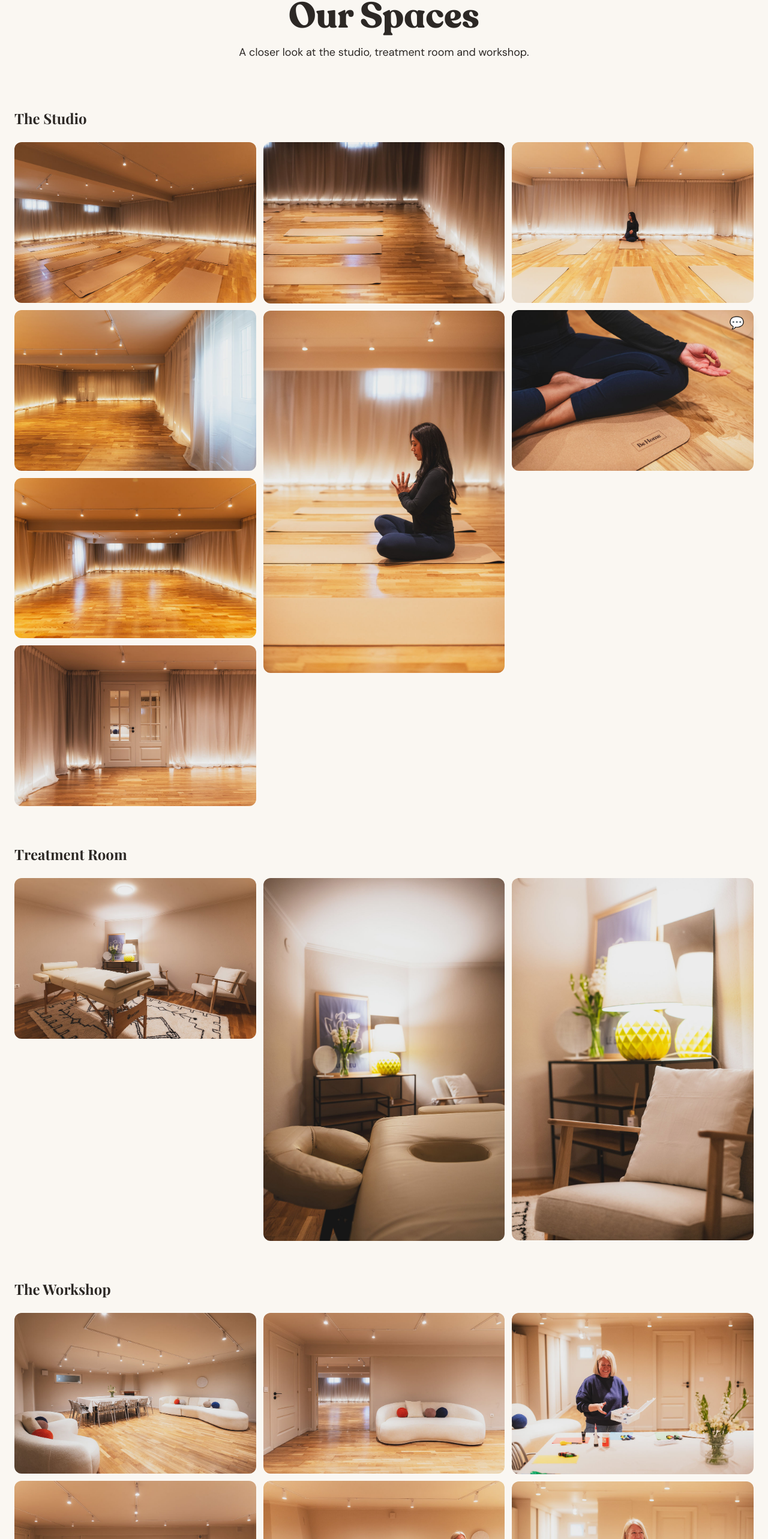
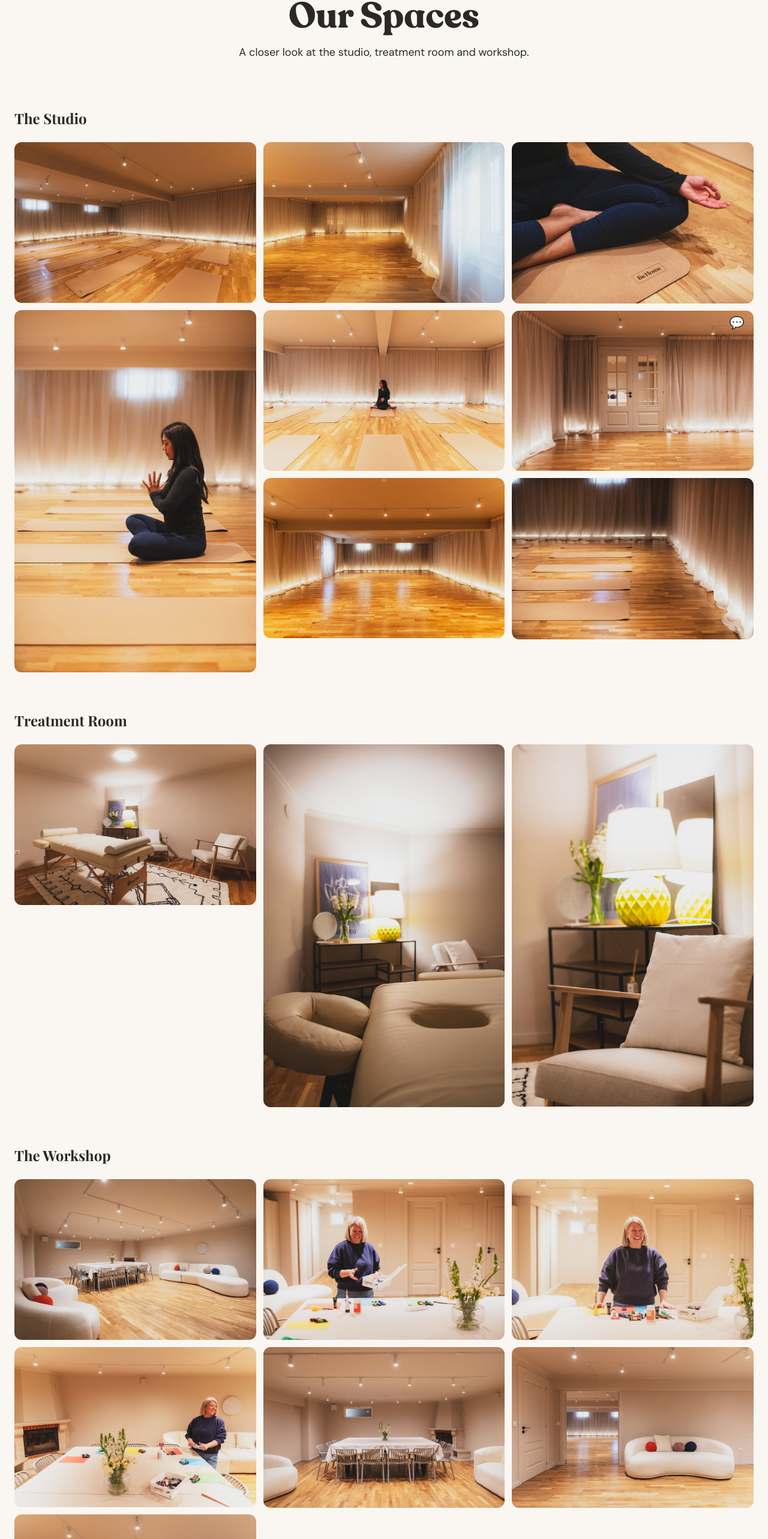
Before and after one commit to lisabarksfield/be-home, a Next.js app: page /gallery in a window 1280 px wide. Shown: the part 210-2776 px from the top of the page at 60% size. Built offline with nearby package versions, Linux system fonts and the light colour scheme.

Commit message:
Fix Eliza image crop; interleave people and space shots in gallery
- Eliza practitioners card: objectPosition center 15% → center 25% to show face
- Gallery: alternate room and people shots in Studio and Workshop sections

Co-Authored-By: Claude Sonnet 4.6 <noreply@anthropic.com>

```diff
--- a/app/(public)/gallery/page.tsx
+++ b/app/(public)/gallery/page.tsx
@@ -10,13 +10,13 @@ const rooms: { label: string; images: GalleryImage[] }[] = [
     label: "The Studio",
     images: [
       { src: "/studio/studio-1.jpg", alt: "The Studio — yoga mats laid out" },
+      { src: "/studio/studio-6.jpg", alt: "The Studio — practitioner meditating" },
       { src: "/studio/studio-2.jpg", alt: "The Studio — sheer curtains and warm light" },
+      { src: "/studio/studio-7.jpg", alt: "The Studio — practitioner seated in full room" },
       { src: "/studio/studio-3.jpg", alt: "The Studio — full width view" },
+      { src: "/studio/studio-8.jpg", alt: "The Studio — Be Home cork mat detail" },
       { src: "/studio/studio-4.jpg", alt: "The Studio — entrance doors with curtains" },
       { src: "/studio/studio-5.jpg", alt: "The Studio — yoga mats at floor level" },
-      { src: "/studio/studio-6.jpg", alt: "The Studio — practitioner meditating" },
-      { src: "/studio/studio-7.jpg", alt: "The Studio — practitioner seated in full room" },
-      { src: "/studio/studio-8.jpg", alt: "The Studio — Be Home cork mat detail" },
     ],
   },
   {
@@ -31,12 +31,12 @@ const rooms: { label: string; images: GalleryImage[] }[] = [
     label: "The Workshop",
     images: [
       { src: "/workshop/workshop-1.jpg", alt: "The Workshop — dining table and sofas" },
+      { src: "/workshop/workshop-5.jpg", alt: "The Workshop — craft workshop session" },
       { src: "/workshop/workshop-2.jpg", alt: "The Workshop — sofa and table" },
+      { src: "/workshop/workshop-6.jpg", alt: "The Workshop — workshop in action" },
       { src: "/workshop/workshop-3.jpg", alt: "The Workshop — dining table with fireplace" },
+      { src: "/workshop/workshop-7.jpg", alt: "The Workshop — workshop host smiling" },
       { src: "/workshop/workshop-4.jpg", alt: "The Workshop — curved sofa with studio beyond" },
-      { src: "/workshop/workshop-5.jpg", alt: "The Workshop — craft workshop session" },
-      { src: "/workshop/workshop-6.jpg", alt: "The Workshop — workshop in action" },
-      { src: "/workshop/workshop-7.jpg", alt: "The Workshop — workshop host smiling" },
     ],
   },
   {
--- a/lib/content.ts
+++ b/lib/content.ts
@@ -420,7 +420,7 @@ export const content = {
         bio: "My name is Eliza Roza Ché. I have been teaching yoga since 2015, with a practice rooted in the integration of movement, breath, and nervous system psychology. I hold 300 hours of Hot 26+ (Bikram) training, 200 hours of Vinyasa training, and a 50-hour mentorship under the late Melanie Castleman, alongside a BA in Applied Psychology from the University of South Africa.\n\nRestorative Yoga is at the heart of what I do. A chronically activated nervous system affects everything: how we feel, how we function, and how we sleep, and somatic approaches to down-regulation are among the most powerful tools we have for restoring that balance. My classes are deep, dynamic, and intentional, with language drawn from both yoga tradition and somatic psychology.\n\nPortuguese by descent, raised in South Africa, and based in Cascais since 2021, I spent over two decades working as a professional television director and producer across Africa, a background that shaped how I communicate: clearly, without fuss, with a strong sense of structure and pacing. My Restorative classes welcome complete beginners and experienced practitioners equally. What brings people back is not the difficulty of the practice. It is the quality of the stillness.",
         image: "/practitioners/eliza.jpg",
         imageProfile: "/practitioners/eliza-profile.jpg",
-        imageObjectPosition: "center 15%",
+        imageObjectPosition: "center 25%",
         tags: ["Restorative Yoga", "Rest", "Recovery"],
         whatsappUrl: "",
       },
```
